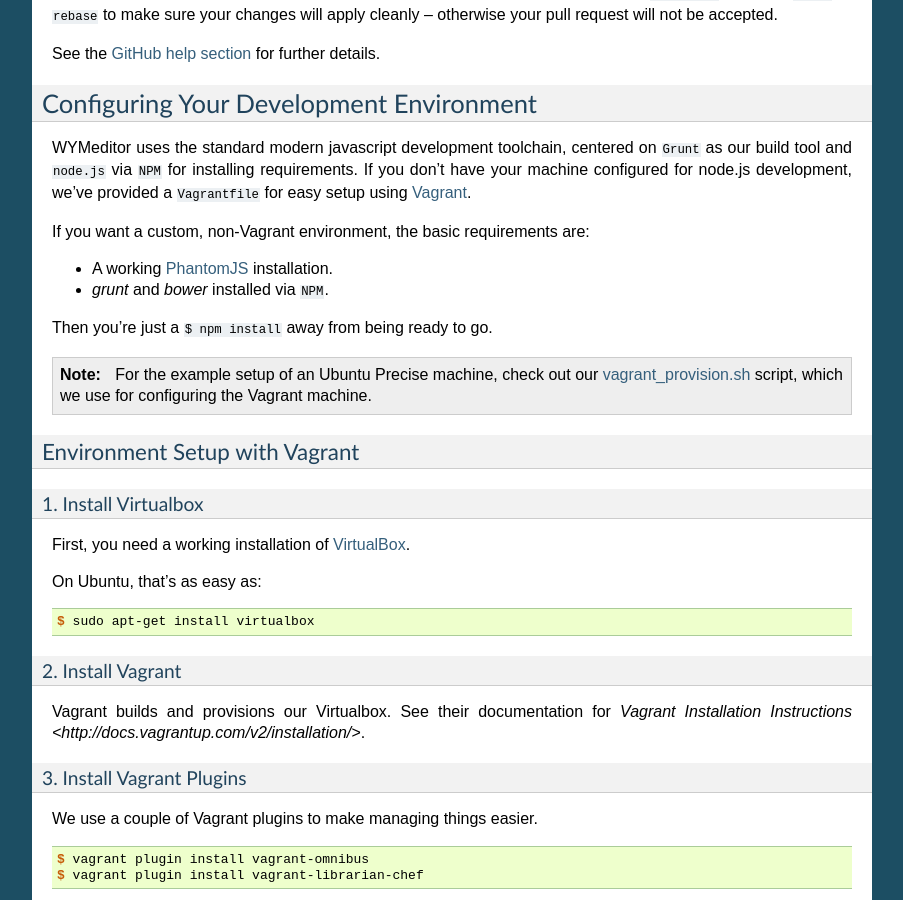
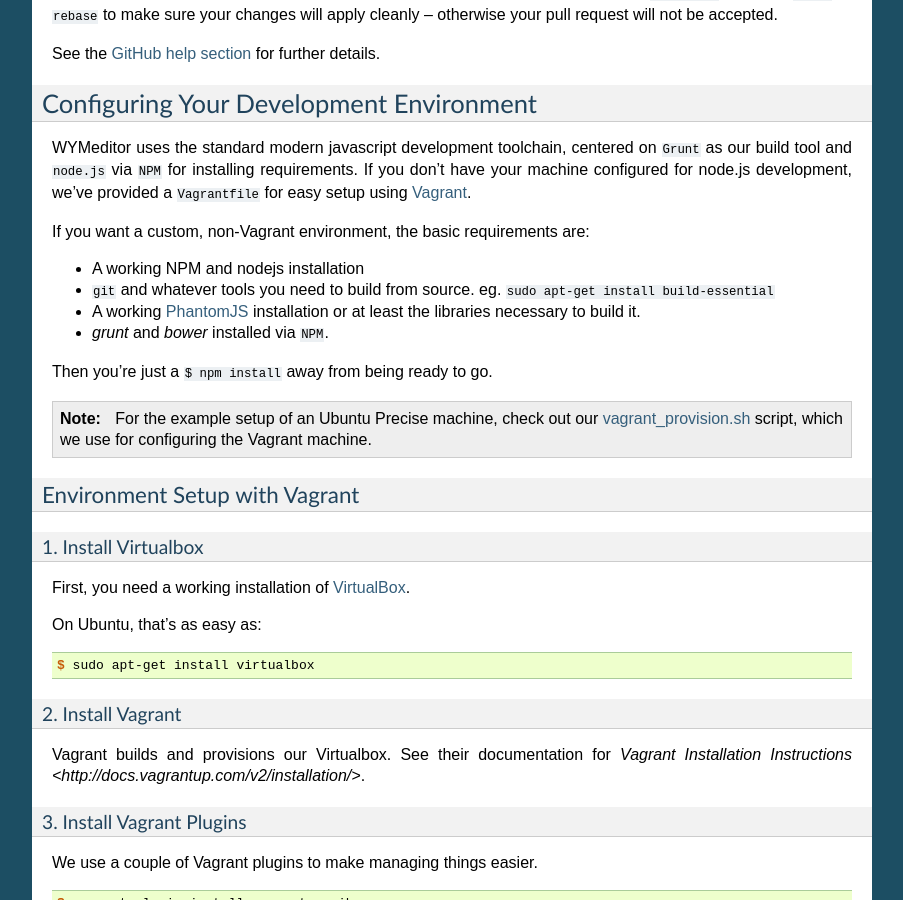
Before and after one commit to wymeditor/wymeditor, a Sphinx documentation site: the page built from docs/wymeditor_development/contributing.rst, in a window 1280 px wide and 900 px high, scrolled down 735 px. Shown: the whole window, without its empty margins (198-1101 px from the left). Built offline with Sphinx 7.4.7, drawn with Linux system fonts in a browser that asks for light colours.

Commit message:
Better docs around a non-Vagrant development environment.

```diff
--- a/docs/wymeditor_development/contributing.rst
+++ b/docs/wymeditor_development/contributing.rst
@@ -75,7 +75,11 @@
 non-Vagrant environment,
 the basic requirements are:
 
-* A working `PhantomJS <http://phantomjs.org/>`_ installation.
+* A working NPM and nodejs installation
+* ``git`` and whatever tools you need to build from source.
+  eg. ``sudo apt-get install build-essential``
+* A working `PhantomJS <http://phantomjs.org/>`_ installation
+  or at least the libraries necessary to build it.
 * `grunt` and `bower` installed via ``NPM``.
 
 Then you're just a ``$ npm install`` away from being ready to go.
```
